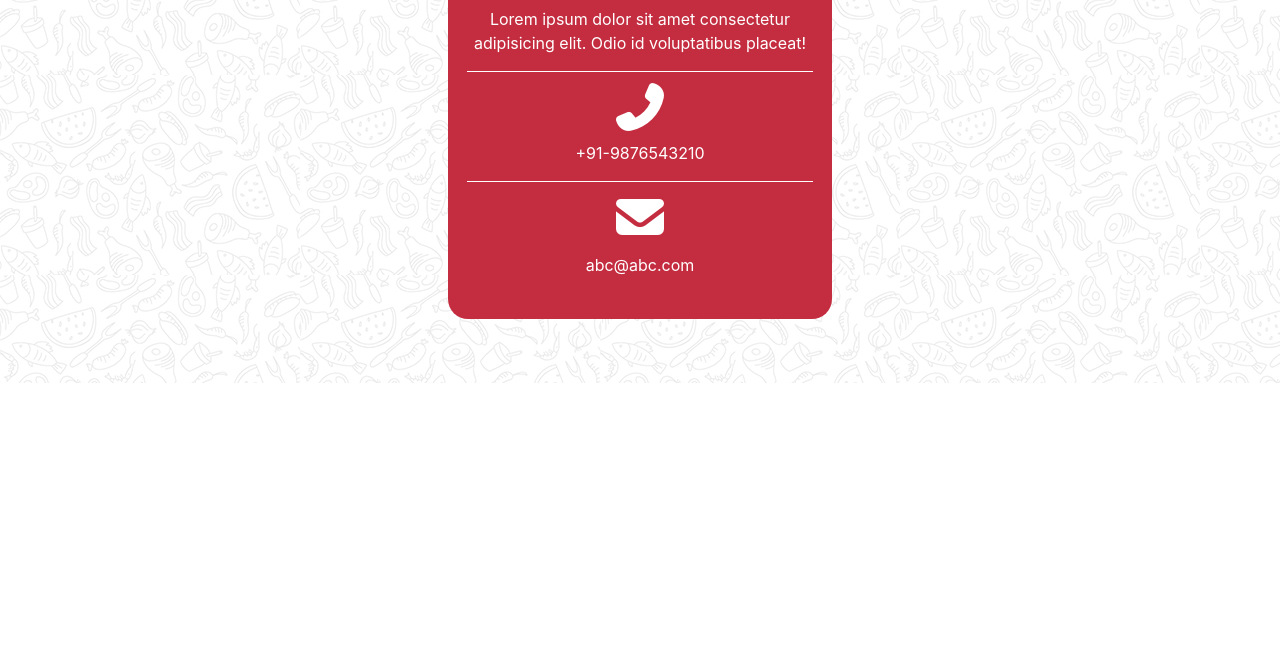
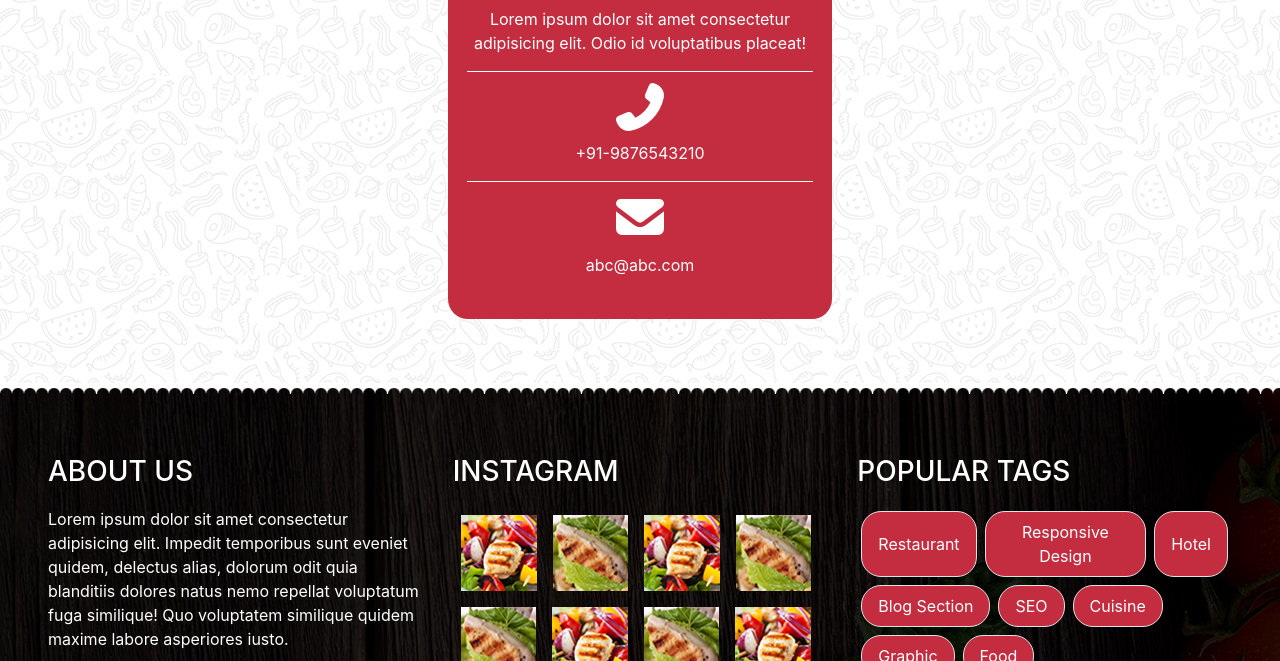
Before and after one commit to mboujema/git_bootstrap_les_chefs_14, a website: page index.html in a window 1280 px wide. Shown: the part 6125-6786 px from the top of the page. Before the commit the page ends 6508 px from the top, so only its background shows below. Drawn offline with nearby package versions, Linux system fonts and the light colour scheme.

Commit message:
rajout du footers

```diff
--- a/index.html
+++ b/index.html
@@ -426,7 +426,58 @@
     </section>
     <!-- 5eme SECTION -->
 
+    <!-- FOOTER -->
+    <footer style="background-image: url(./public/img/footer_background.jpg);">
+        <div style="background-image: url(./public/img/footer_bottom_decoration_img.png); background-repeat: repeat-x;" > <br> </div>
+        <div class="row p-5">
+            <div class="col-4 text-light">
+                <h3>ABOUT US</h3>
+                <p>Lorem ipsum dolor sit amet consectetur adipisicing elit. Impedit temporibus sunt eveniet quidem, delectus alias, dolorum odit quia blanditiis dolores natus nemo repellat voluptatum fuga similique! Quo voluptatem similique quidem maxime labore asperiores iusto.</p>
+                <div>
+                    <i class="oko fab fa-facebook-f"></i>
+                    <i class="ok fab fa-google-plus-g"></i>
+                    <i class="ok fab fa-pinterest-p"></i>
+                    <i class="ok fab fa-linkedin-in"></i>
+                </div>
+            </div>
+            <div class="col-4 text-light">
+                <h3>INSTAGRAM</h3>
+                <div class="d-flex">
+                    <img class="m-2" src="./public/img/instragram_gallery_img1.jpg" alt="">
+                    <img class="m-2" src="./public/img/instragram_gallery_img2.jpg" alt="">
+                    <img class="m-2" src="./public/img/instragram_gallery_img1.jpg" alt="">
+                    <img class="m-2" src="./public/img/instragram_gallery_img2.jpg" alt="">
+                </div>
+                <div class="d-flex">
+                    <img class="m-2" src="./public/img/instragram_gallery_img2.jpg" alt="">
+                    <img class="m-2" src="./public/img/instragram_gallery_img1.jpg" alt="">
+                    <img class="m-2" src="./public/img/instragram_gallery_img2.jpg" alt="">
+                    <img class="m-2" src="./public/img/instragram_gallery_img1.jpg" alt="">
+                </div>
+            </div>
+            <div class="col-4 text-light">
+                <h3>POPULAR TAGS</h3>
+                <div class="d-flex">
+                    <button type="button" class="btn-danger px-3 py-2 m-1 border">Restaurant</button>
+                    <button type="button" class=" btn-danger px-3 py-2 m-1 border">Responsive Design</button>
+                    <button type="button" class=" btn-danger px-3 py-2 m-1 border">Hotel</button>
+                </div>
+                <div class="d-flex">
+                    <button type="button" class=" btn-danger px-3 py-2 m-1 border">Blog Section</button>
+                    <button type="button" class=" btn-danger px-3 py-2 m-1 border">SEO</button>
+                    <button type="button" class=" btn-danger px-3 py-2 m-1 border">Cuisine</button>
+                </div>
+                <div class="d-flex">
+                    <button type="button" class=" btn-danger px-3 py-2 m-1 border">Graphic</button>
+                    <button type="button" class=" btn-danger px-3 py-2 m-1 border">Food</button>
+                </div>
+            </div>
+        </div>
+        <div style="height: 50px;" class="bg-danger ">
 
+        </div>
+    </footer>
+    <!-- FOOTER -->
 
 
     <script src="./node_modules/jquery/dist/jquery.js"></script>
```
